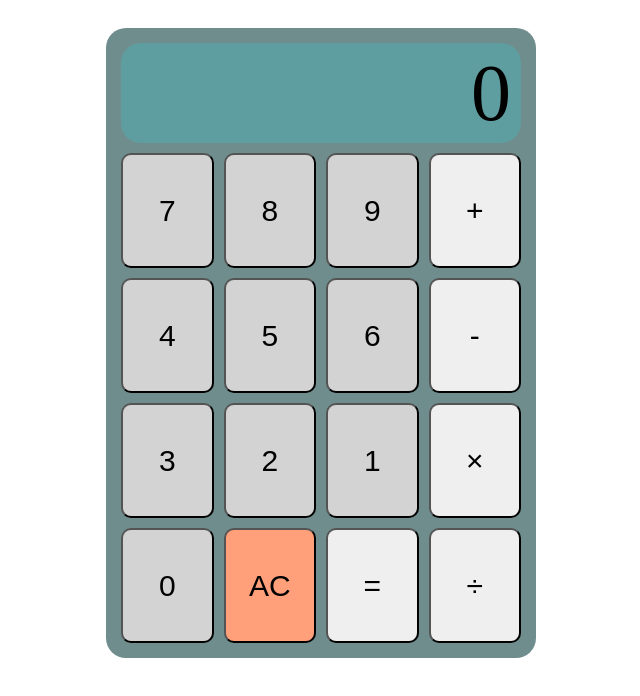
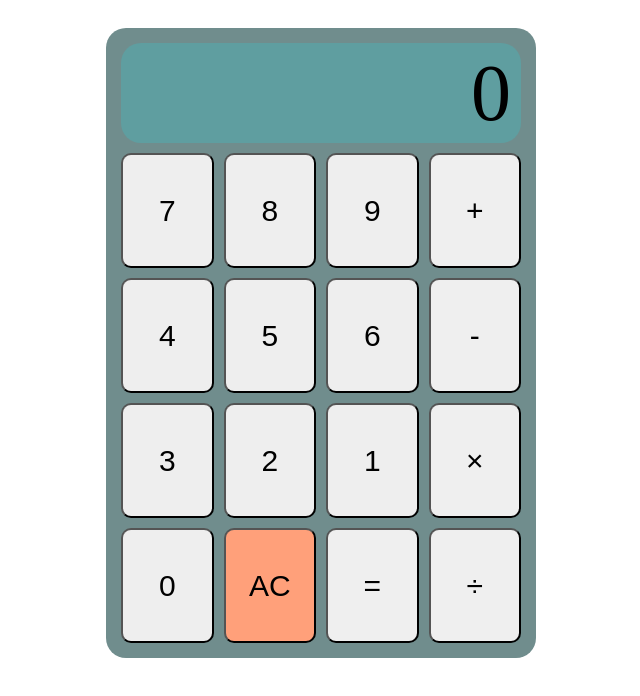
Before and after one commit to rad-ian/calculator, a plain HTML site: page index.html in a window 1280 px wide. Shown: the whole page, without its empty margins (319-959 px from the left). Drawn offline with Linux system fonts and the light colour scheme.

Commit message:
New digitButton color

```diff
--- a/main.css
+++ b/main.css
@@ -42,7 +42,7 @@ body {
     min-width: 60px;
 }
 .digitButton {
-    background-color: lightgray;
+    background-color: rgb(238, 238, 238);
 }
 #reset {
     background-color: lightsalmon;
```
